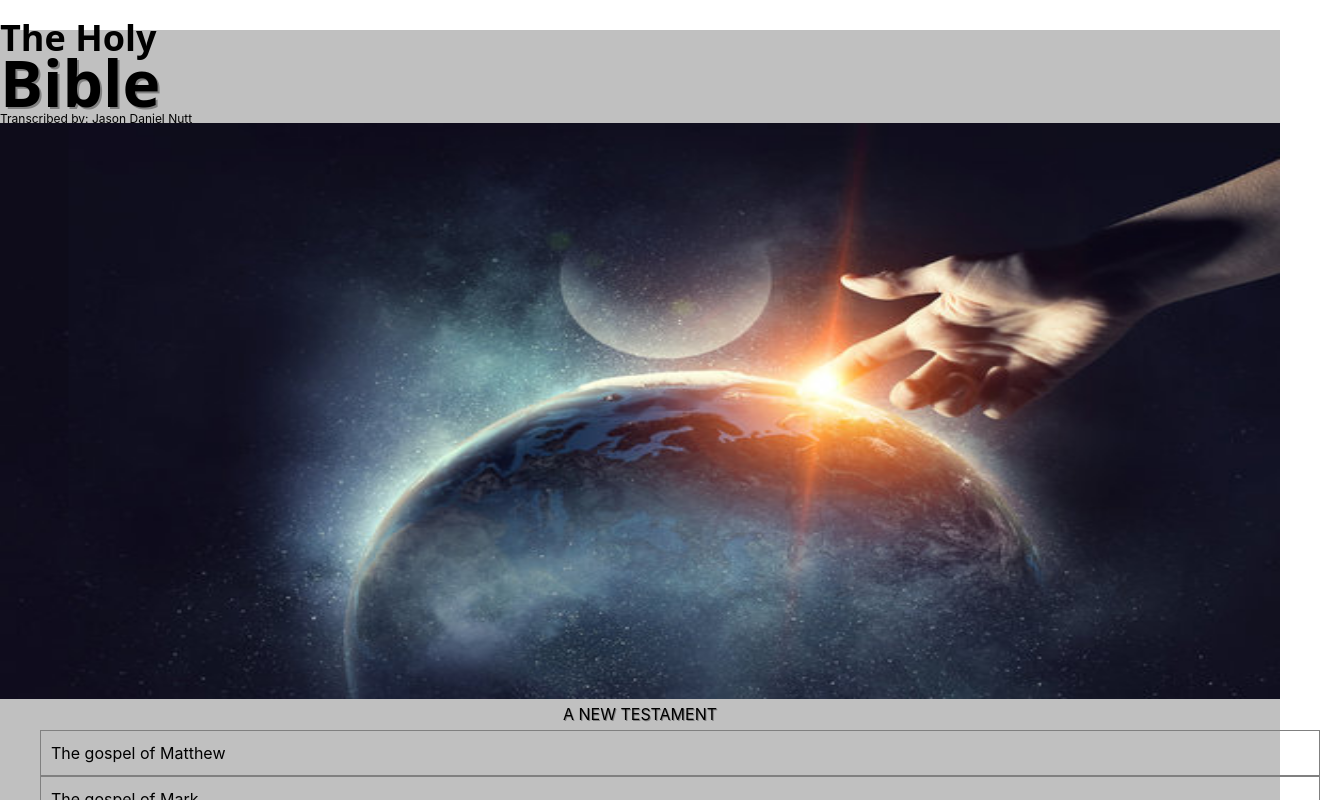
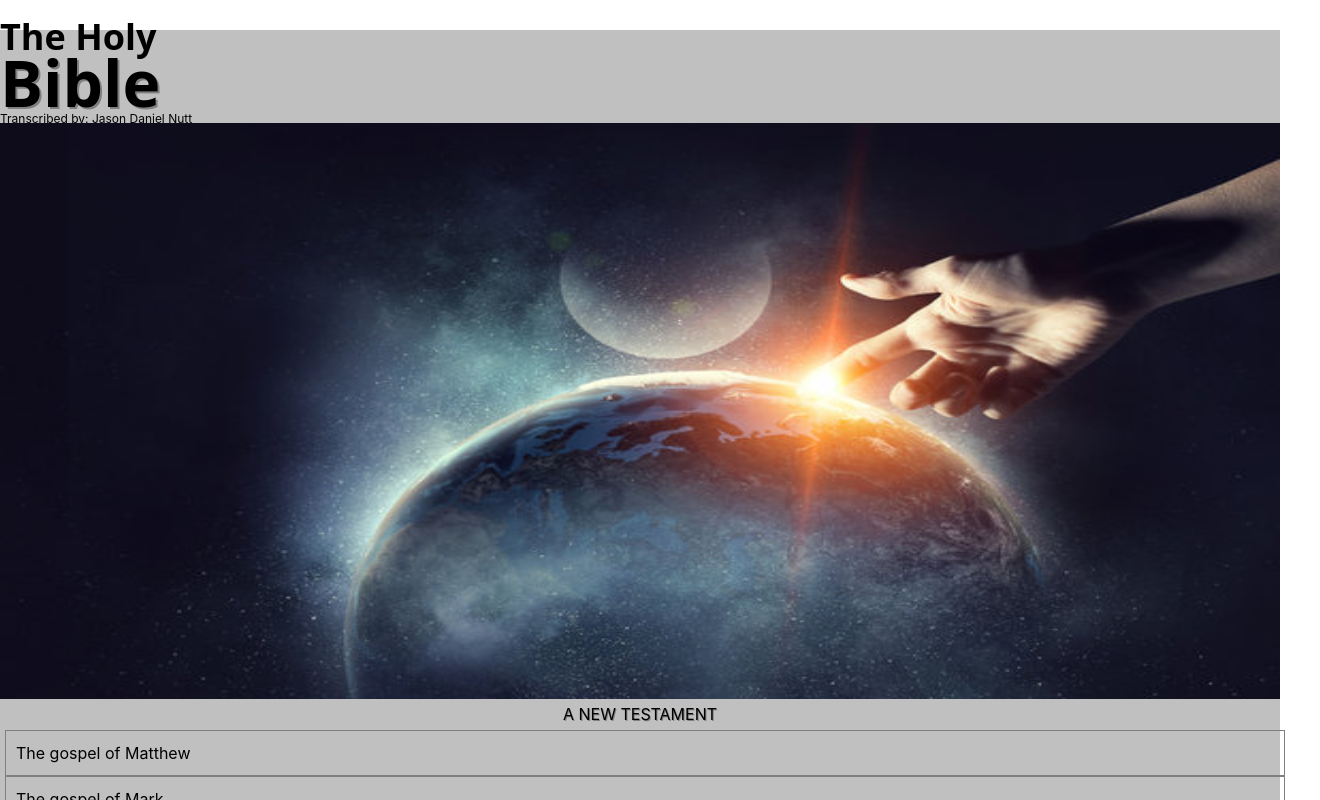
Before and after one commit to jnutt367/the-holy-bible, a Next.js app: page / in a window 1280 px wide. Shown: the top 800 px of the page, 1320 px wide, since content can reach past the window. Built offline with nearby package versions, Linux system fonts and the light colour scheme.

Commit message:
Update Home.module.css

```diff
--- a/styles/Home.module.css
+++ b/styles/Home.module.css
@@ -5,7 +5,7 @@
   backgroud-color: silver;
   font-family: Ariel, sans;
   position: relative;
-   top: -17px;
+   top: -18px;
   font-size: 36px;
 }
 .main {
@@ -46,6 +46,7 @@
   list-style-type: none;
 }
 .li {
+  margin-left: -35px;
   width:100vw;
   grid-gaps: 10px;
   border: 1px solid grey;
```
